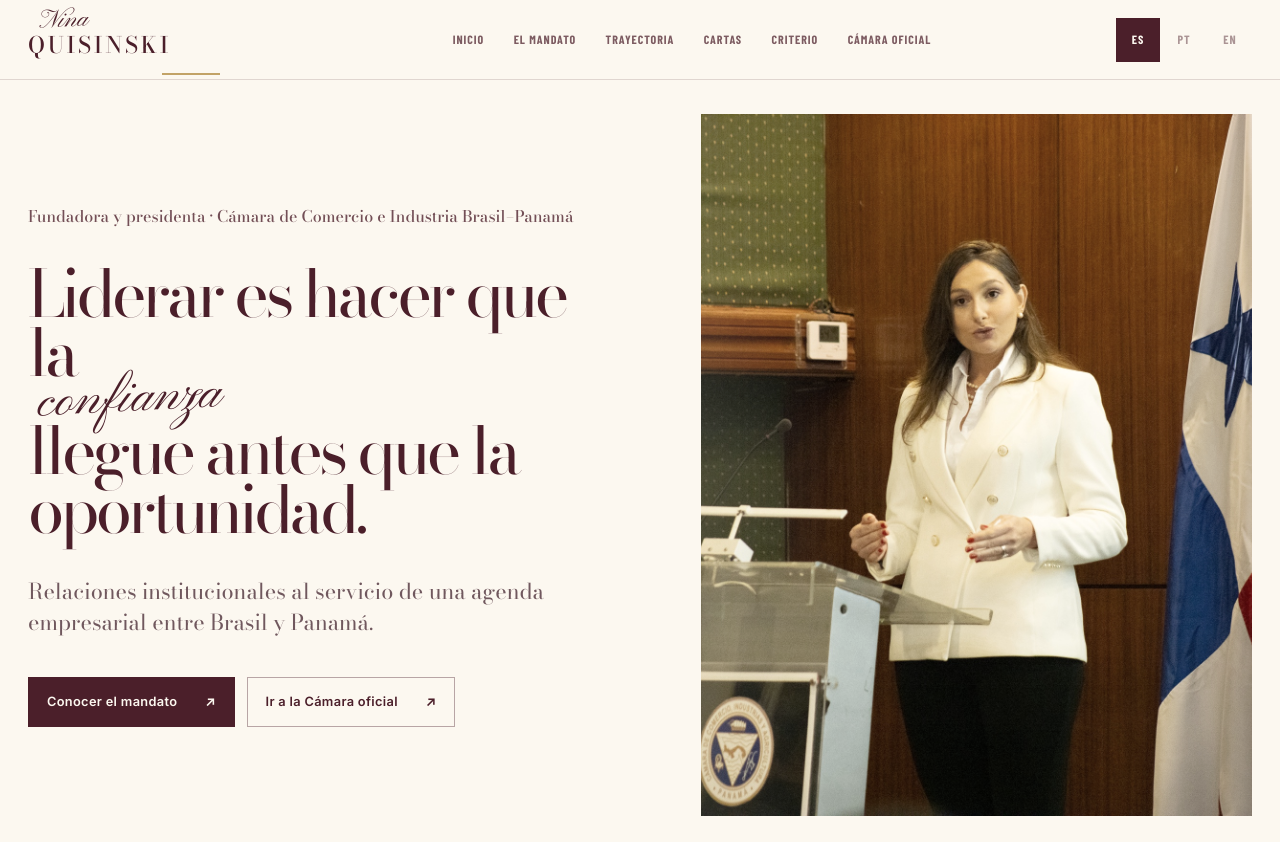
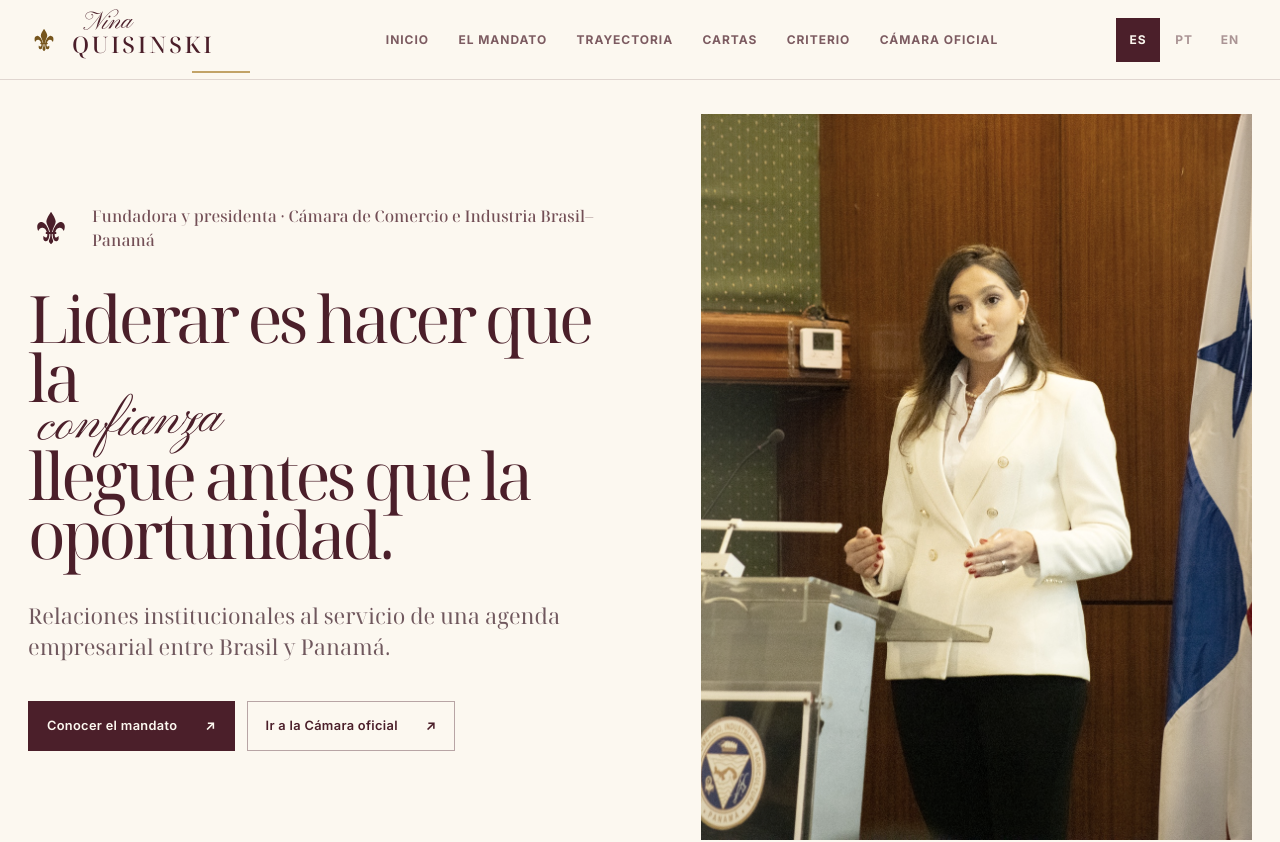
Before and after one commit to nquisinski1/Chairwoman, a Next.js app: page /chairwoman in a window 1280 px wide. Shown: the top 842 px of the page. Built offline with nearby package versions, Linux system fonts and the light colour scheme.

Commit message:
💄 style: apply approved typography and chairwoman emblem

```diff
--- a/app/_components/ChairwomanLanding.tsx
+++ b/app/_components/ChairwomanLanding.tsx
@@ -17,9 +17,12 @@ function Arrow() {
 function Wordmark({ href }: { href: string }) {
   return (
     <a className="cw-wordmark" href={href} aria-label="Nina Quisinski — Home">
-      <span>Nina</span>
-      <strong>QUISINSKI</strong>
-      <i aria-hidden="true" />
+      <span className="cw-emblem" aria-hidden="true" />
+      <span className="cw-wordmark-type">
+        <span className="cw-wordmark-script">Nina</span>
+        <strong>QUISINSKI</strong>
+        <i aria-hidden="true" />
+      </span>
     </a>
   );
 }
@@ -112,7 +115,10 @@ export function ChairwomanLanding({ language }: { language: Language }) {
       <main id="conteudo">
         <section className="cw-hero" aria-labelledby="cw-hero-title">
           <div className="cw-hero-copy">
-            <p className="cw-role-line">{copy.hero.role}</p>
+            <div className="cw-hero-role">
+              <span className="cw-emblem cw-emblem-hero" aria-hidden="true" />
+              <p className="cw-role-line">{copy.hero.role}</p>
+            </div>
             <h1 id="cw-hero-title">
               <span>{copy.hero.titleBefore}</span>
               <em>{copy.hero.titleAccent}</em>
--- a/app/globals.css
+++ b/app/globals.css
@@ -23,8 +23,8 @@
   --line: rgba(24, 32, 39, 0.19);
   --line-light: rgba(252, 248, 240, 0.24);
   --script: "Pinyon Script", "Snell Roundhand", "Segoe Script", cursive;
-  --serif: "Bodoni Moda", Didot, "Bodoni 72", "Times New Roman", serif;
-  --condensed: "Barlow Condensed", "Arial Narrow", sans-serif;
+  --serif: "Noto Serif Display", Didot, "Times New Roman", serif;
+  --condensed: "Inter", "Helvetica Neue", Arial, sans-serif;
   --sans: "Inter", "Helvetica Neue", Arial, sans-serif;
   --page: 1560px;
 }
@@ -483,17 +483,33 @@ summary:focus-visible {
   backdrop-filter: blur(16px);
 }
 .cw-wordmark {
+  display: flex;
+  gap: 12px;
+  align-items: center;
+  width: max-content;
+  min-width: 220px;
+  min-height: 56px;
+}
+.cw-emblem {
+  display: block;
+  flex: 0 0 auto;
+  width: 32px;
+  aspect-ratio: 1;
+  background: var(--gold-ink);
+  mask: url("/brand/nina-chairwoman-emblem.svg") center / contain no-repeat;
+  -webkit-mask: url("/brand/nina-chairwoman-emblem.svg") center / contain no-repeat;
+}
+.cw-wordmark-type {
   position: relative;
   display: grid;
   align-content: center;
-  width: max-content;
-  min-width: 190px;
-  min-height: 56px;
+  min-width: 176px;
+  min-height: 52px;
   padding-top: 11px;
   font-family: var(--serif);
   line-height: 0.82;
 }
-.cw-wordmark span {
+.cw-wordmark-script {
   position: absolute;
   top: -2px;
   left: 12px;
@@ -506,18 +522,28 @@ summary:focus-visible {
   transform: rotate(-3deg);
   transform-origin: left bottom;
 }
-.cw-wordmark strong {
+.cw-wordmark-type strong {
   font-size: 1.42rem;
   font-weight: 500;
   letter-spacing: 0.12em;
 }
-.cw-wordmark i {
+.cw-wordmark-type i {
   position: absolute;
   right: -2px;
   bottom: -7px;
   width: 58px;
   height: 2px;
   background: var(--gold);
+}
+.cw-hero-role {
+  display: flex;
+  gap: 18px;
+  align-items: center;
+  max-width: 720px;
+}
+.cw-emblem-hero {
+  width: 46px;
+  background: var(--burgundy);
 }
 .cw-desktop-nav {
   display: flex;
@@ -1090,11 +1116,14 @@ summary:focus-visible {
 
 @media (max-width: 760px) {
   .cw-header { min-height: 70px; padding-right: 20px; padding-left: 20px; }
-  .cw-wordmark { min-width: 170px; }
-  .cw-wordmark span { top: 1px; font-size: 1.36rem; }
-  .cw-wordmark strong { font-size: 1.2rem; }
+  .cw-wordmark { gap: 9px; min-width: 188px; }
+  .cw-emblem { width: 27px; }
+  .cw-wordmark-type { min-width: 150px; }
+  .cw-wordmark-script { top: 1px; font-size: 1.36rem; }
+  .cw-wordmark-type strong { font-size: 1.2rem; }
   .cw-hero { grid-template-columns: 1fr; gap: 0; min-height: auto; padding: 0; }
   .cw-hero-copy { min-height: auto; padding: 58px 24px 50px; }
+  .cw-emblem-hero { width: 40px; }
   .cw-role-line { font-size: 0.96rem; }
   .cw-hero h1 { margin-top: 34px; font-size: clamp(3.35rem, 15vw, 5.5rem); }
   .cw-hero h1 em { margin-left: 0.06em; }
--- a/app/layout.tsx
+++ b/app/layout.tsx
@@ -33,7 +33,7 @@ export default function RootLayout({ children }: Readonly<{ children: React.Reac
         <link rel="preconnect" href="https://fonts.googleapis.com" />
         <link rel="preconnect" href="https://fonts.gstatic.com" crossOrigin="anonymous" />
         <link
-          href="https://fonts.googleapis.com/css2?family=Barlow+Condensed:wght@500;600;700&family=Bodoni+Moda:opsz,wght@6..96,400;6..96,500;6..96,600&family=Inter:wght@400;500;600;700&family=Pinyon+Script&display=swap"
+          href="https://fonts.googleapis.com/css2?family=Inter:wght@400;500;600;700&family=Noto+Serif+Display:ital,wght@0,400;0,500;0,600;1,400&family=Pinyon+Script&display=swap"
           rel="stylesheet"
         />
         <script dangerouslySetInnerHTML={{ __html: "(()=>{const p=location.pathname;document.documentElement.lang=p.startsWith('/pt')?'pt-BR':p.startsWith('/en')?'en-US':'es-PA'})()" }} />
```
Also changed, not shown: public/brand/nina-chairwoman-emblem.svg (added), 7 other files (tests, documents, lock files or other folders).
